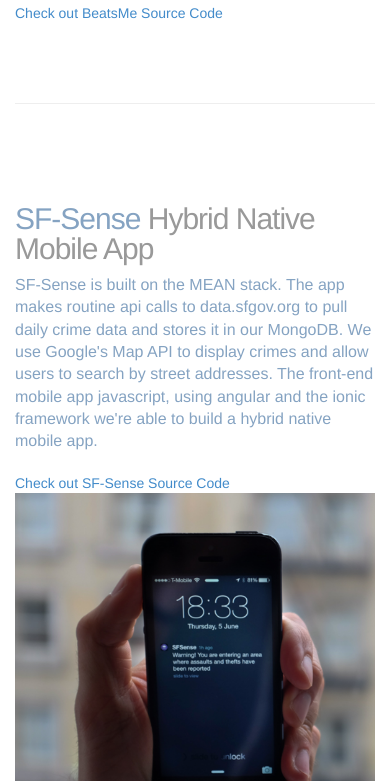
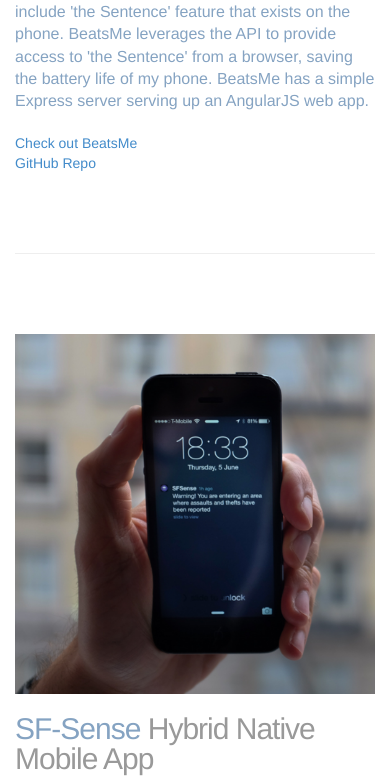
Before and after one commit to rcpeng34/personalsite, a website: page public/html/projects.html in a window 390 px wide. Shown: the part 624-1405 px from the top of the page. Drawn offline with nearby package versions, Linux system fonts and the light colour scheme; files that its build step writes are made by us from their sources; files whose address does not match are found by name.

Commit message:
Moves all images to 1 side for responsive design, adds line breaks and github repo link

```diff
--- a/public/html/projects.html
+++ b/public/html/projects.html
@@ -167,29 +167,29 @@
       <!-- START THE FEATURETTES -->
 
       <!-- <hr class="featurette-divider"> -->
-      <div class="row featurette">
+      <div class="row featurette" id="first_featurette">
         <div class="col-md-5">
           <img class="featurette-image img-responsive" img src="/assets/beatsmesquare.png" alt="SF Sense Square">
         </div>
         <div class="col-md-7">
           <h2 class="featurette-heading">BeatsMe <span class="text-muted">Web Beats Music Player</span></h2>
           <p class="lead">BeatsMe is a basic music player built on the Beats Music API. The web player for Beats Music doesn't include 'the Sentence' feature that exists on the phone. BeatsMe leverages the API to provide access to 'the Sentence' from a browser, saving the battery life of my phone. BeatsMe has a simple Express server serving up an AngularJS web app.</p>
-          <a href="http://beats.richardpeng.io" target="_blank">Check out BeatsMe</a>
-          <a href="https://github.com/rcpeng34/BeatsMe" target="_blank">Source Code</a>
+          <a href="http://beats.richardpeng.io" target="_blank">Check out BeatsMe</a> <br>
+          <a href="https://github.com/rcpeng34/BeatsMe" target="_blank">GitHub Repo</a>
         </div>
       </div>
 
       <hr class="featurette-divider">
 
       <div class="row featurette">
+        <div class="col-md-5">
+          <img class="featurette-image img-responsive" img src="/assets/sfsensesquare.png" alt="SF Sense Square">
+        </div>
         <div class="col-md-7">
           <h2 class="featurette-heading">SF-Sense <span class="text-muted">Hybrid Native Mobile App</span></h2>
           <p class="lead">SF-Sense is built on the MEAN stack. The app makes routine api calls to data.sfgov.org to pull daily crime data and stores it in our MongoDB. We use Google's Map API to display crimes and allow users to search by street addresses. The front-end mobile app javascript, using angular and the ionic framework we're able to build a hybrid native mobile app.</p>
-          <a href="http://sf-sense.herokuapp.com/#" target="_blank">Check out SF-Sense</a>
-          <a href="https://github.com/SF-sense/sf-sense" target="_blank">Source Code</a>
-        </div>
-        <div class="col-md-5">
-          <img class="featurette-image img-responsive" img src="/assets/sfsensesquare.png" alt="SF Sense Square">
+          <a href="http://sf-sense.herokuapp.com/#" target="_blank">Check out SF-Sense</a> <br>
+          <a href="https://github.com/SF-sense/sf-sense" target="_blank">GitHub Repo</a>
         </div>
       </div>
 
@@ -211,14 +211,14 @@
       <hr class="featurette-divider">
 
       <div class="row featurette">
+        <div class="col-md-5">
+          <img class="featurette-image img-responsive" img src="/assets/mehfacebooksquare2.png" alt="Meh Profile Square">
+        </div>
         <div class="col-md-7">
           <h2 class="featurette-heading" href="http://fb.richardpeng.io" target="_blank">Meh Profile Stats <span class="text-muted">Fun with Facebook's API</span></h2>
           <p class="lead">Built with Twitter Bootstrap, Meh Profile Stats tells you things you don't care about. Integration with Facebook Graph API and Google Maps API generate a map with markers on where you've posted status updates and photos.</p>
-          <a href="http://fb.richardpeng.io" target="_blank">Check out Meh Profile Stats</a>
-          <a href="https://github.com/rcpeng34/FB-API-experiments" target="_blank">Source Code</a>
-        </div>
-        <div class="col-md-5">
-          <img class="featurette-image img-responsive" img src="/assets/mehfacebooksquare2.png" alt="Meh Profile Square">
+          <a href="http://fb.richardpeng.io" target="_blank">Check out Meh Profile Stats</a> <br>
+          <a href="https://github.com/rcpeng34/FB-API-experiments" target="_blank">GitHub Repo</a>
         </div>
       </div>
 
```
